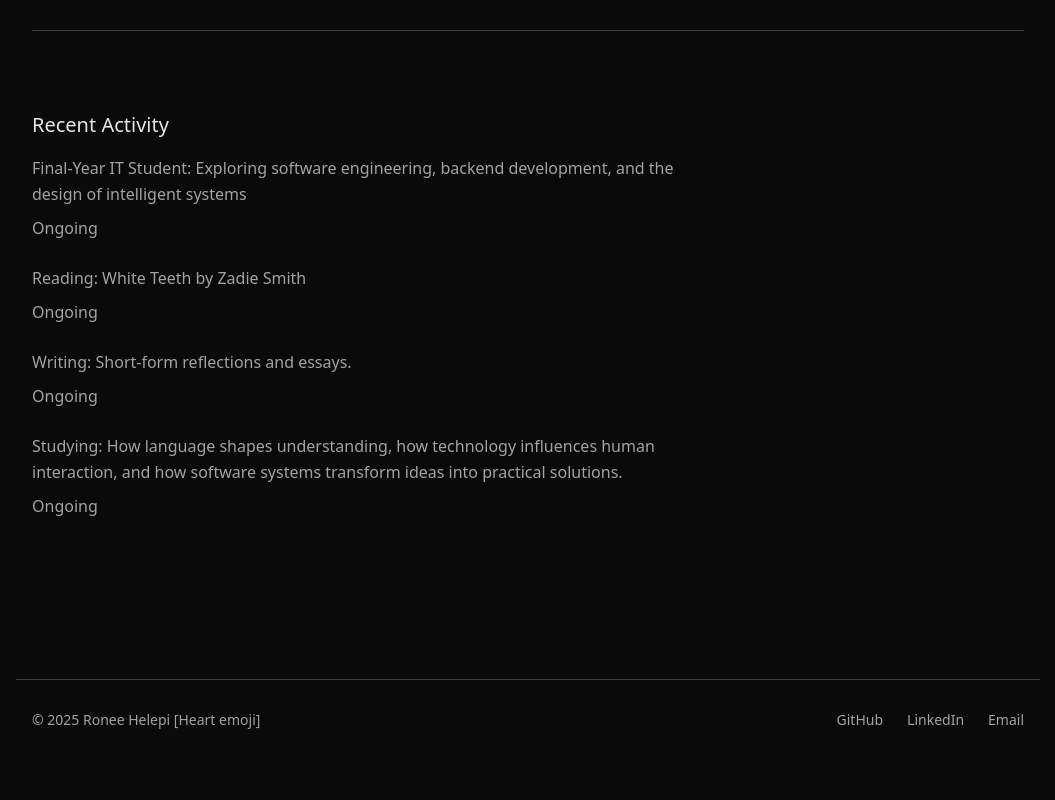
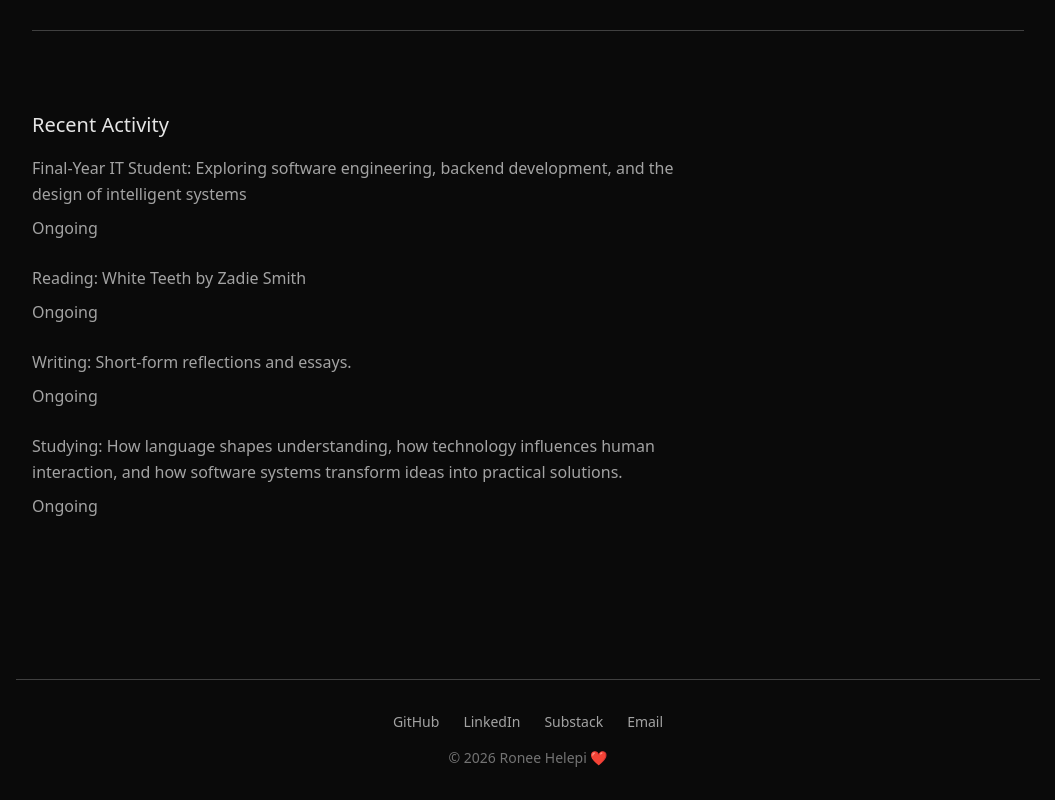
Before and after one commit to RONHEL235/minimal-academic-portfolio, a React (Vite) app: page / in a window 1280 px wide. Shown: the part 1097-1897 px from the top of the page, without its empty margins (112-1167 px from the left). Before the commit the page ends 1857 px from the top, so only its background shows below. Built offline with nearby package versions, Linux system fonts and the light colour scheme.

Commit message:
Updated footer contents to look more enhanced and updated links

```diff
--- a/src/components/Footer.jsx
+++ b/src/components/Footer.jsx
@@ -1,3 +1,4 @@
+
 export default function Footer() {
   const links = [
     {
@@ -6,23 +7,25 @@ export default function Footer() {
     },
     {
       label: "LinkedIn",
-      href: "https://www.linkedin.com/in/ronee-helepi-a25407343/",
+      href: "https://www.linkedin.com/in/ronee-helepi-5917b244a",
+    },
+    {
+      label: "Substack",
+      href: "https://substack.com/@veronicaaaaaaaaaaa?r=510ct5&utm_campaign=profile&utm_medium=profile-page",
     },
     {
       label: "Email",
-      href: "https://mail.google.com/mail/?view=cm&fs=1&to=roneehelepi70@gmail.com",
+      href: "mailto:roneehelepi70@gmail.com",
     },
   ];
 
   return (
     <footer className="mt-24">
       <div className="max-w-5xl mx-auto px-4 border-t border-neutral-300 dark:border-neutral-700">
-        <div className="flex flex-wrap items-center justify-between h-20 text-sm">
-          <div className="text-neutral-700 dark:text-neutral-400">
-            © 2025 Ronee Helepi [Heart emoji]
-          </div>
+        <div className="flex flex-col items-center gap-4 py-8 text-sm">
 
-          <div className="flex gap-6">
+          {/* SOCIAL LINKS */}
+          <div className="flex flex-wrap items-center justify-center gap-6">
             {links.map(({ label, href }) => (
               <a
                 key={label}
@@ -35,6 +38,12 @@ export default function Footer() {
               </a>
             ))}
           </div>
+
+          {/* COPYRIGHT */}
+          <div className="text-neutral-500 dark:text-neutral-500">
+            © 2026 Ronee Helepi ❤️
+          </div>
+
         </div>
       </div>
     </footer>
```
